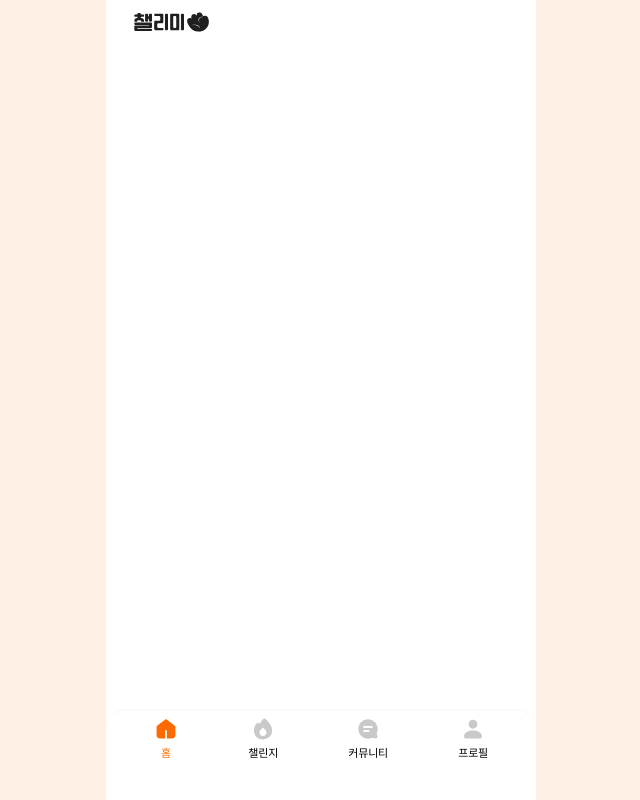
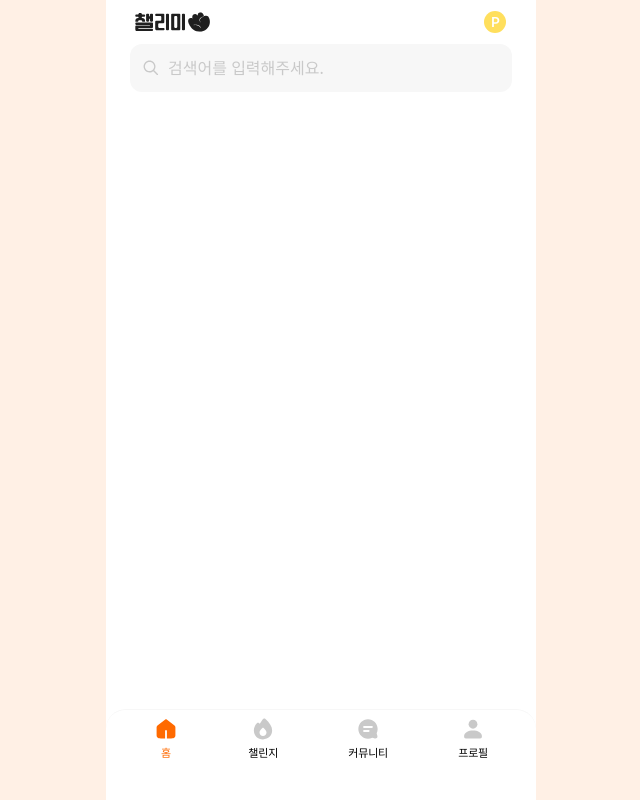
Before and after one commit to Chaellimi/Chaellimi_Web, a Next.js app: page / in a window 1280 px wide. Shown: the whole page, without its empty margins (319-959 px from the left). Built offline with nearby package versions, Linux system fonts and the light colour scheme; some icons are missing.

Commit message:
feat(#12) :: SearchBar 완성

```diff
--- a/src/app/page.tsx
+++ b/src/app/page.tsx
@@ -1,14 +1,42 @@
+'use client';
+
 import TextLogo from '@/components/shared/TextLogo';
-import PointIcon from '@public/icons/Point';
+import {
+  PointIcon,
+  MagnifyingGlassIcon,
+  SearchBarCancelIcon,
+} from '@public/icons/Home';
 import React from 'react';
 
 const Home = () => {
+  const [isSearchbarFocus, setIsSearchbarFocus] = React.useState(false);
+  const [searchText, setSearchText] = React.useState('');
+
   return (
-    <div className="w-full h-[100vh]">
-      <header className="flex items-center justify-between w-full h-11 pr-7 pl-7">
+    <div className="w-full h-[100vh] pr-6 pl-6">
+      <header className="flex items-center justify-between w-full h-11 pr-[0.31rem] pl-[0.31rem]">
         <TextLogo width={75} />
         <PointIcon />
       </header>
+      <div className="flex items-center justify-between w-full h-12 p-3 bg-gray-50 rounded-xl">
+        <div className="flex items-center w-full gap-2">
+          <MagnifyingGlassIcon isFocus={isSearchbarFocus} />
+          <input
+            type="text"
+            placeholder="검색어를 입력해주세요."
+            value={searchText}
+            onChange={(e) => setSearchText(e.currentTarget.value)}
+            className="w-full placeholder-gray-300 outline-none caret-black caret-w-[1.5rem] bg-gray-50 mr-2"
+            onFocus={() => setIsSearchbarFocus(true)}
+            onBlur={() => setIsSearchbarFocus(false)}
+          />
+        </div>
+        {isSearchbarFocus ? (
+          <div className="flex items-center justify-between">
+            <SearchBarCancelIcon />
+          </div>
+        ) : null}
+      </div>
     </div>
   );
 };
```
